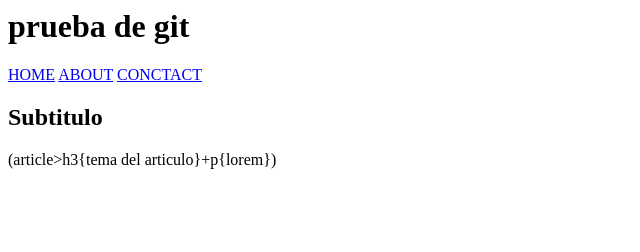
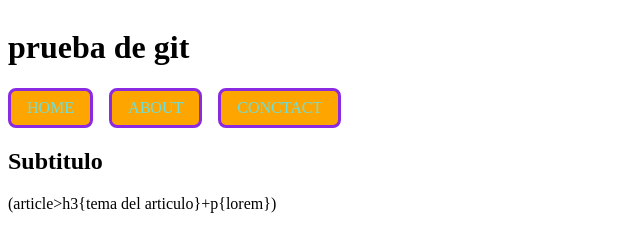
Before and after one commit to davidnightsoul/workshop-git, a plain HTML site: page index.html in a window 1280 px wide. Shown: the whole page, without its empty margins (0-640 px from the left). Drawn offline with Linux system fonts and the light colour scheme.

Commit message:
feat: Style links

```diff
--- a/index.html
+++ b/index.html
@@ -4,12 +4,34 @@
     <meta http-equiv="X-UA-Compatible" content="IE=edge">
     <meta name="viewport" content="width=device-width, initial-scale=1.0">
     <title>Prueba de git</title>
+    <style>
+        header{
+            display: flex;
+            flex-direction: column;
+        }
+nav{ display:flex;
+}
+nav a{
+    padding: .5rem 1rem;
+    background: orange;
+    border-radius: .5rem;
+    border: 3px solid blueviolet;
+    text-decoration: none;
+    color: rgb(107, 223, 223);
+}
+nav *+*{
+    margin-left: 1rem;
+}
+    </style>
+
 </head>
 <body>
     <header><h1>prueba de git</h1>
+        <nav>
     <a href="#">HOME</a>
     <a href="#">ABOUT</a>
     <a href="#">CONCTACT</a>
+    </nav>
     </header>
     <main><section><h2>Subtitulo</h2>(article>h3{tema del articulo}+p{lorem})</section></main>
 </body>
```
